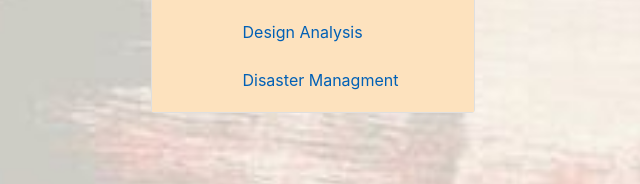
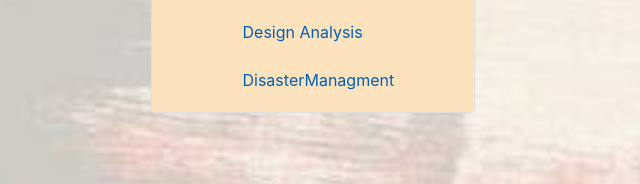
Before and after one commit to poojithamutteneni/Iambored, a plain HTML site: page index.html in a window 1280 px wide. Shown: the part 287-471 px from the top of the page, 42-682 px from the left. Drawn offline with nearby package versions, Linux system fonts and the light colour scheme.

Commit message:
endukoemo

```diff
--- a/index.html
+++ b/index.html
@@ -46,7 +46,7 @@
                         </a>
                         <br></br>
                         <a href="https://us04web.zoom.us/j/9922162287?pwd=Wkp3TXgySWh5Ylo0bkxtR0FFdXlFZz09" class="card-text">
-                            Disaster Managment
+                            DisasterManagment
                         </a>
                     </div>
                 </div>
```
